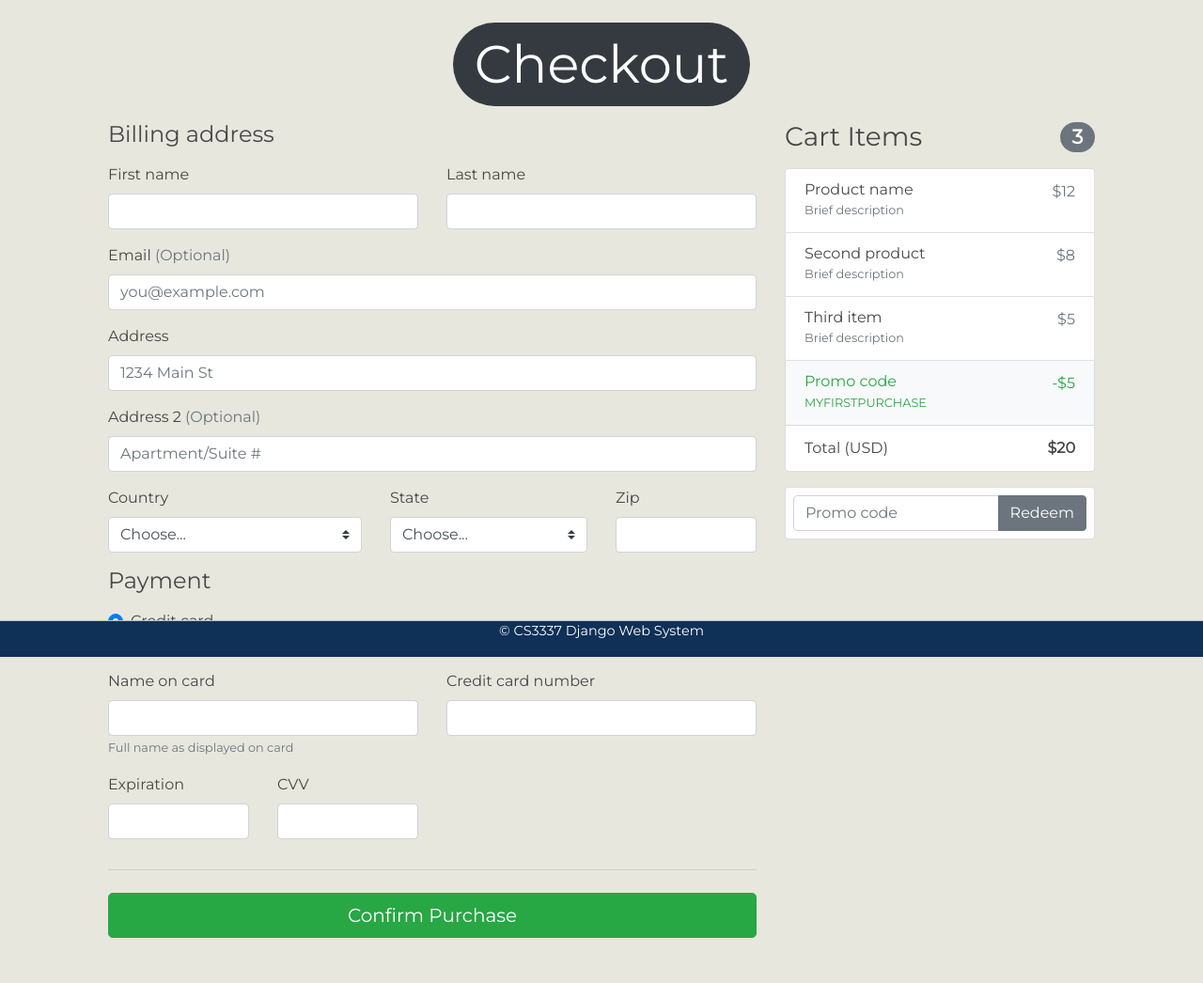
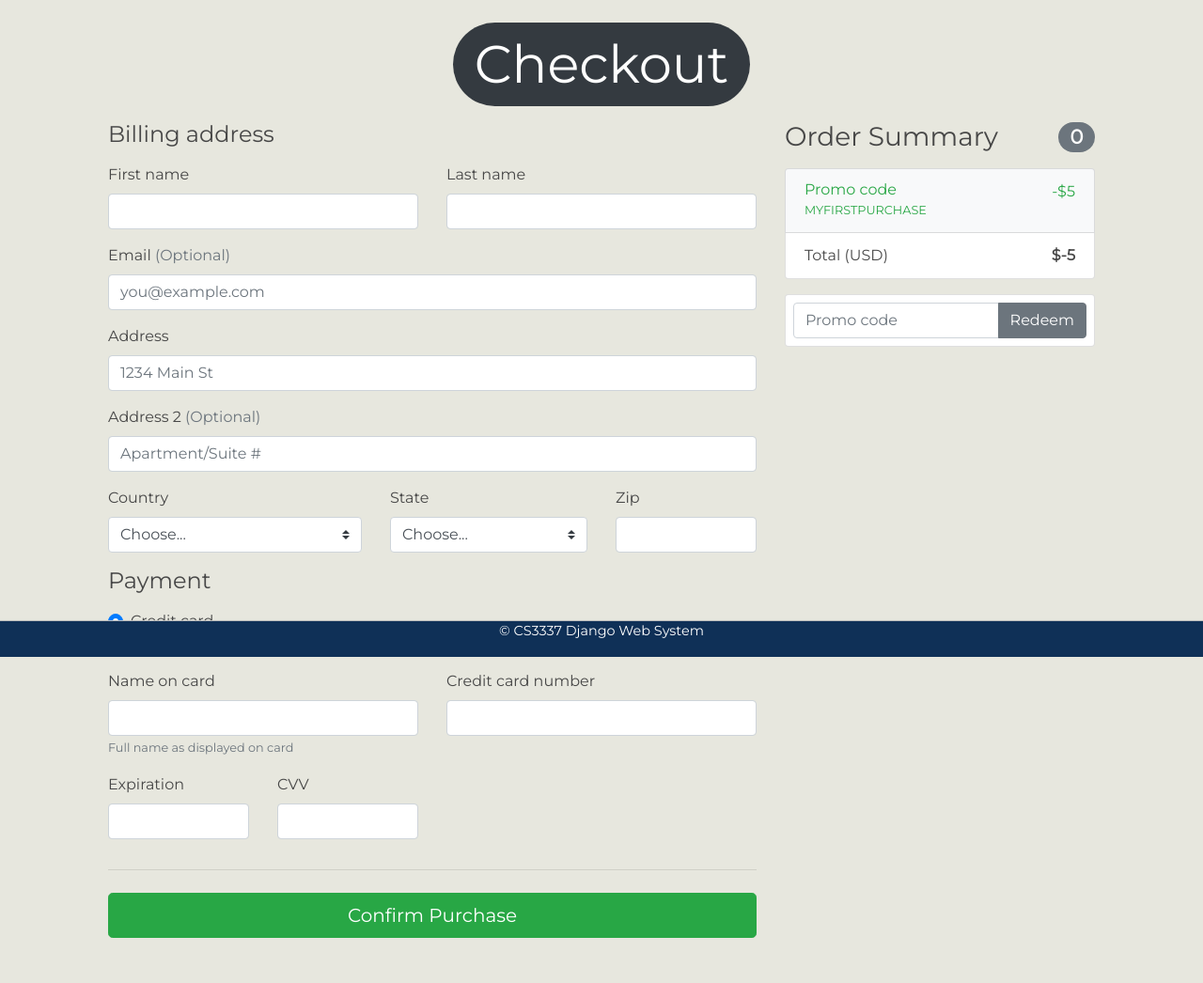
Before and after one commit to jaquanjones/BookExchange, a Django app: page /checkout/ in a window 1280 px wide. Shown: the part 101-1147 px from the top of the page at 94% size. Before the commit the page ends 1099 px from the top, so only its background shows below. Run offline with Django 3.2, Linux system fonts and the light colour scheme; a user stored in the database is signed in; data comes from the database, SQL or seed files in the repository; some libraries are stand-ins or nearby versions.

Commit message:
- Completed checkout page functionality (order summary and total) - finishing minor bug in code not pushing orders from checkout form to database (many to many attribute of orders.items not taking list of OrderItem's from views.py loop)

```diff
--- a/bookEx/templates/base.html
+++ b/bookEx/templates/base.html
@@ -64,14 +64,8 @@
                data-container="body"
                data-toggle="popover" data-placement="bottom" data-content="Vivamus
 sagittis lacus vel augue laoreet rutrum faucibus.">
-                {#                <svg width="2em" height="1.6em" viewBox="0 0 16 16" class="bi bi-cart2" fill="currentColor"#}
-                {#                     xmlns="http://www.w3.org/2000/svg">#}
-                {#                    <path fill-rule="evenodd"#}
-                {#                          d="M0 2.5A.5.5 0 0 1 .5 2H2a.5.5 0 0 1 .485.379L2.89 4H14.5a.5.5 0 0 1 .485.621l-1.5 6A.5.5 0 0 1 13 11H4a.5.5 0 0 1-.485-.379L1.61 3H.5a.5.5 0 0 1-.5-.5zM3.14 5l1.25 5h8.22l1.25-5H3.14zM5 13a1 1 0 1 0 0 2 1 1 0 0 0 0-2zm-2 1a2 2 0 1 1 4 0 2 2 0 0 1-4 0zm9-1a1 1 0 1 0 0 2 1 1 0 0 0 0-2zm-2 1a2 2 0 1 1 4 0 2 2 0 0 1-4 0z"></path>#}
-                {#                </svg>#}
                 <i class="fas fa-shopping-cart"></i>
                 Cart (<span id="cart-count">0</span>)
-                {#                Cart(0)#}
             </a>
             {#            END OF CART BUTTON#}
 
@@ -161,7 +155,7 @@
             quantity = 1;
             price = parseFloat(document.getElementById("price" + item_id).innerHTML);
             name = document.getElementById("nm" + item_id).innerHTML;
-            book_id = item_id
+            book_id = item_id;
             cart[item_id] = [quantity, name, price, book_id];
         }
         console.log(cart);
@@ -178,14 +172,17 @@
         var cartIndex = 1;
         for (var x in cart) {
             var book_name = cart[x][1];
-            var book_quantity = cart[x][0]
-            cartString += '<li class="list-group-item list-group-item-action lead justify-content-between">'
+            var book_quantity = cart[x][0];
+            var book_id = cart[x][3];
+            cartString += `<a href="/book_detail/${book_id}" class="list-group-item list-group-item-action lead justify-content-between">`;
             {#cartString += cartIndex;#}
             {#cartString += ": ";#}
-            cartString += book_name + '</br>Qty:  <span class="badge badge-dark badge-pill py-auto">' + book_quantity + "</span></br></li>";
+            cartString += book_name + '</br>Qty:  <span class="badge badge-dark badge-pill py-auto">' + book_quantity + "</span></br></a>";
             cartIndex += 1;
         }
-        cartString += "</ul><br><div class='row justify-content-md-center'><a class=\"lead btn btn-dark text-center mx-auto btn-block\" href='/checkout' role=\"button\" id='checkout'>Checkout</a></div></div>";
+        cartString += "</ul><br><div class='row justify-content-md-center'>" +
+            "<a class=\"lead btn btn-dark text-center mx-auto btn-block\" href='/checkout' role=\"button\" id='checkout'>" +
+            "Checkout</a></div></div>";
         document.getElementById("cart").setAttribute('data-content', cartString);
         $('a#cart').popover();
     }
@@ -197,7 +194,64 @@
         localStorage.setItem('cart', JSON.stringify(cart));
         document.getElementById("cart-count").innerHTML = Object.keys(cart).length;
         console.log(Object.keys(cart).length);
+        {#var books_in_cart = [];#}
+        {#for (var index in cart) {#}
+        {#    var book_id = cart[index][3];#}
+        {#    books_in_cart.push(book_id);#}
+        {# } #}
+        {#Document.localStorage('booksInCart', books_in_cart);#}
+
     });
+
+    let total = 0;
+    let checkoutCount = 0;
+    let order_item_id_list = [];
+    let quantity_list = [];
+    for (item in cart) {
+        let name = cart[item][1];
+        let quantity = cart[item][0];
+        let price = cart[item][2];
+        let item_id = cart[item][3];
+        order_item_id_list.push(cart[item][3]);
+        quantity_list.push(quantity);
+        checkoutCount += quantity;
+        total = total + cart[item][2];
+
+        checkoutString = `<li class="list-group-item d-flex justify-content-between lh-condensed">
+                                <div>
+                                    <h6 class="my-0">${name}</h6>
+                                    <small class="text-muted">Quantity: x${quantity}</small>
+                                </div>
+                                <span class="text-muted">$${price}</span>
+                            </li>`;
+        $('#checkout_list').append(checkoutString);
+    }
+
+    sampleDiscount = ` <li class="list-group-item d-flex justify-content-between bg-light">
+                                <div class="text-success">
+                                    <h6 class="my-0">Promo code</h6>
+                                    <small>MYFIRSTPURCHASE</small>
+                                </div>
+                                <span class="text-success">-$5</span>
+                            </li> `
+    total -= 5;
+    $('#total').val(total);
+
+    totalPrice = ` <li class="list-group-item d-flex justify-content-between">
+                            <span>Total (USD)</span>
+                            <strong>$${total}</strong>
+                        </li> `;
+
+    $('#checkout_list').append(sampleDiscount);
+    $('#checkout_list').append(totalPrice);
+    if (document.getElementById("checkout_count")) {
+        document.getElementById("checkout_count").innerHTML = checkoutCount.toString();
+    }
+
+    $('#orderitems').valueOf(order_item_id_list);
+    $('#orderQuantities').valueOf(quantity_list);
+
+    console.log(order_item_id_list);
 
 </script>
 </html>
--- a/bookEx/templates/bookMng/checkout.html
+++ b/bookEx/templates/bookMng/checkout.html
@@ -15,7 +15,7 @@
 
 
 {% block content %}
-    <div class="container">
+    <div class="container mb-5">
         <div class="container " align="center">
             <div class="badge badge-pill badge-dark  mt-4">
                 <h1 align="center" class="display-4 mx-auto my-auto px-3 py-2">
@@ -23,48 +23,17 @@
                 </h1>
             </div>
         </div>
-        <div class="container-fluid mb-5">
+        <div class="container mb-5">
             <div class="container mt-3 mb-5">
                 <div class="row">
                     <div class="col-md-4 order-md-2 mb-4">
                         <h3 class="d-flex justify-content-between align-items-center mb-3">
-                            <span class="">Cart Items</span>
-                            <span class="badge badge-secondary badge-pill">3</span>
+                            <span class="">Order Summary</span>
+                            <span class="badge badge-secondary badge-pill" id="checkout_count">0</span>
                         </h3>
-                        <ul class="list-group mb-3">
 
-                            <li class="list-group-item d-flex justify-content-between lh-condensed">
-                                <div>
-                                    <h6 class="my-0">Product name</h6>
-                                    <small class="text-muted">Brief description</small>
-                                </div>
-                                <span class="text-muted">$12</span>
-                            </li>
-                            <li class="list-group-item d-flex justify-content-between lh-condensed">
-                                <div>
-                                    <h6 class="my-0">Second product</h6>
-                                    <small class="text-muted">Brief description</small>
-                                </div>
-                                <span class="text-muted">$8</span>
-                            </li>
-                            <li class="list-group-item d-flex justify-content-between lh-condensed">
-                                <div>
-                                    <h6 class="my-0">Third item</h6>
-                                    <small class="text-muted">Brief description</small>
-                                </div>
-                                <span class="text-muted">$5</span>
-                            </li>
-                            <li class="list-group-item d-flex justify-content-between bg-light">
-                                <div class="text-success">
-                                    <h6 class="my-0">Promo code</h6>
-                                    <small>MYFIRSTPURCHASE</small>
-                                </div>
-                                <span class="text-success">-$5</span>
-                            </li>
-                            <li class="list-group-item d-flex justify-content-between">
-                                <span>Total (USD)</span>
-                                <strong>$20</strong>
-                            </li>
+                        <ul class="list-group mb-3" id="checkout_list">
+                            {# JS will populate checkout summary #}
                         </ul>
 
                         <form class="card p-2">
@@ -80,7 +49,8 @@
                         <h4 class="mb-3">Billing address</h4>
                         <form method="POST" class="needs-validation" novalidate>
                             {% csrf_token %}
-                            <input type="hidden" id="items" name="items">
+                            <input type="hidden" id="order_item_id_list" name="items">
+                            <input type="hidden" id="quantity_list" name="quantities">
                             <div class="row">
                                 <div class="col-md-6 mb-3">
                                     <label for="firstName">First name</label>
@@ -205,7 +175,7 @@
                                 </div>
                             </div>
                             <hr class="mb-4">
-                            <button class="btn btn-success btn-lg btn-block" type="submit">Confirm Purchase</button>
+                            <button class="btn btn-success btn-lg btn-block mb-5" type="submit">Confirm Purchase</button>
                         </form>
                     </div>
                 </div>
--- a/bookMng/admin.py
+++ b/bookMng/admin.py
@@ -1,9 +1,10 @@
 from django.contrib import admin
 # from django.contrib.admin import site
 
-from .models import MainMenu, Book, Order
+from .models import MainMenu, Book, Order, OrderItem
 
 # Register your models here.
 admin.site.register(MainMenu)
 admin.site.register(Book)
 admin.site.register(Order)
+admin.site.register(OrderItem)
--- a/bookMng/views.py
+++ b/bookMng/views.py
@@ -8,7 +8,7 @@
 
 from .filters import BookFilter
 from .forms import BookForm
-from .models import Book, Order
+from .models import Book, Order, OrderItem
 from .models import MainMenu
 
 
@@ -155,23 +155,39 @@
 
 @login_required(login_url=reverse_lazy('login'))
 def checkout(request):
+    books = Book.objects.all()
+
     if request.method == "POST":
-        items = request.POST.get('items', '')
-        first_name = request.POST.get('firstName', '')
-        last_name = request.POST.get('lastName', '')
-        email = request.POST.get('email', '')
-        address = request.POST.get('address', '') + " "
-        address += request.POST.get('address2', '')
-        country = request.POST.get('country', '')
-        state = request.POST.get('state', '')
-        zipcode = request.POST.get('zip', '')
+        items = request.POST.get('items')
+        quantities = request.POST.get('quantities')
 
-        order = Order(items=items, first_name=first_name, last_name=last_name, email=email, address=address,
-                      country=country, state=state, zipcode=zipcode)
+        order_list = []
+        for (item, quantity) in zip(items, quantities):
+            order_list.append(OrderItem(item, quantity))
+
+        first_name = request.POST.get('firstName')
+        last_name = request.POST.get('lastName')
+        email = request.POST.get('email')
+        address = request.POST.get('address', )
+        address2 = request.POST.get('address2', '')
+        country = request.POST.get('country')
+        state = request.POST.get('state')
+        zipcode = request.POST.get('zip')
+
+        # need to properly add book objects to order object
+        order = Order(first_name=first_name, last_name=last_name, email=email, address=address,
+                      address2=address2, country=country, state=state, zipcode=zipcode, username=request.user)
+        order.__setattr__(items,order_list)
         order.save()
+        # try:
+        #     order.username = request.user
+        # except Exception:
+        #     pass
+
     return render(request,
                   'bookMng/checkout.html',
                   {
                       'item_list': MainMenu.objects.all(),
-                      # 'results': results,
+                      # 'books_in_cart': books_in_cart,
+                      'books': books
                   })
```
Also changed, not shown: bookMng/forms.py (+61 -1 lines), bookMng/models.py (+10 -2 lines), bookMng/migrations/0006_auto_20201210_2345.py (added), bookMng/migrations/0007_auto_20201210_2345.py (added), db.sqlite3.
